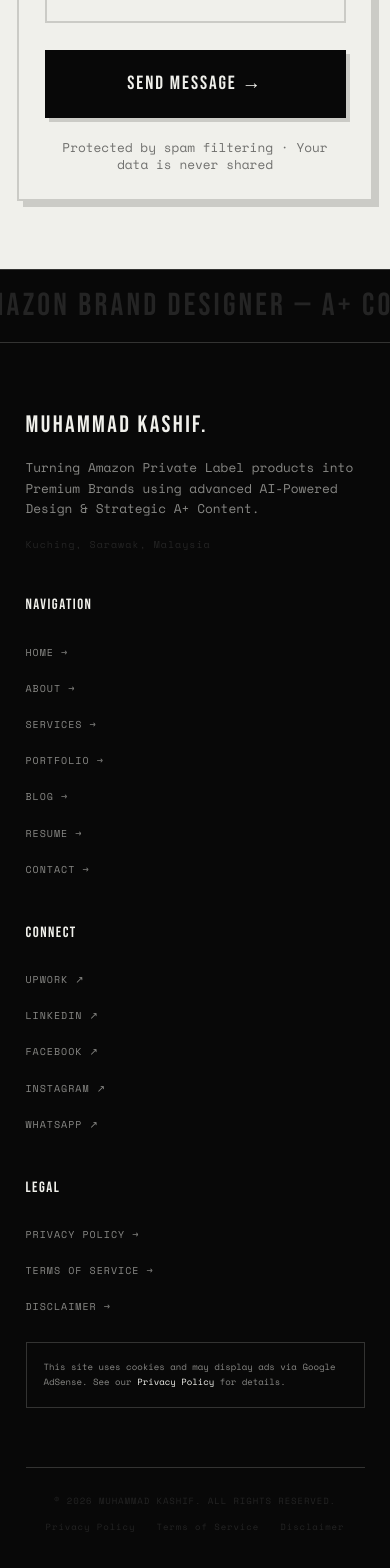
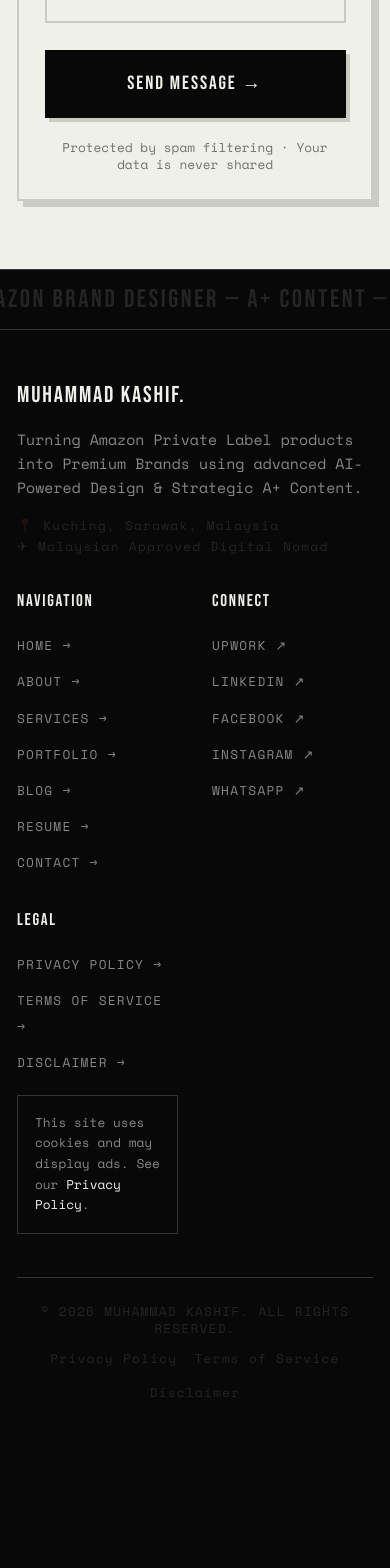
Before and after one commit to muhammadkashif928/muhammadkashif-net, a Next.js app: page / in a window 390 px wide. Shown: the part 9939-11507 px from the top of the page. After the commit the page ends 11391 px from the top, so only its background shows below. Built offline with nearby package versions, Linux system fonts and the light colour scheme.

Commit message:
Responsive + font: components/Footer.jsx

```diff
--- a/components/Footer.jsx
+++ b/components/Footer.jsx
@@ -8,13 +8,13 @@ const socials = [
 ]
 
 const navLinks = [
-  { label: 'Home',        href: '/' },
-  { label: 'About',       href: '/about/' },
-  { label: 'Services',    href: '/services/' },
-  { label: 'Portfolio',   href: '/my-portfolio/' },
-  { label: 'Blog',        href: '/blog/' },
-  { label: 'Resume',      href: '/resume/' },
-  { label: 'Contact',     href: '/contact-me/' },
+  { label: 'Home',      href: '/' },
+  { label: 'About',     href: '/about/' },
+  { label: 'Services',  href: '/services/' },
+  { label: 'Portfolio', href: '/my-portfolio/' },
+  { label: 'Blog',      href: '/blog/' },
+  { label: 'Resume',    href: '/resume/' },
+  { label: 'Contact',   href: '/contact-me/' },
 ]
 
 const legalLinks = [
@@ -23,44 +23,45 @@ const legalLinks = [
   { label: 'Disclaimer', href: '/disclaimer/' },
 ]
 
+const linkStyle = { color: 'var(--a-muted)' }
+
 export default function Footer() {
   return (
     <footer style={{ backgroundColor: 'var(--a-bg)', borderTop: '1px solid var(--a-border)' }}>
 
-      {/* Marquee strip */}
-      <div className="overflow-hidden py-4 border-b" style={{ borderColor: 'var(--a-border)' }}>
+      {/* Marquee */}
+      <div className="overflow-hidden py-3 sm:py-4 border-b" style={{ borderColor: 'var(--a-border)' }}>
         <div className="marquee-track">
           {Array(12).fill('AMAZON BRAND DESIGNER — A+ CONTENT — PRODUCT PHOTOGRAPHY — AI DESIGN — ').map((t, i) => (
-            <span key={i} className="font-bebas text-3xl tracking-widest mx-6" style={{ color: 'var(--a-subtle)' }}>{t}</span>
+            <span key={i} className="font-bebas text-2xl sm:text-3xl tracking-widest mx-5 sm:mx-6" style={{ color: 'var(--a-subtle)' }}>{t}</span>
           ))}
         </div>
       </div>
 
-      <div className="max-w-7xl mx-auto px-6 py-16">
-        <div className="grid md:grid-cols-4 gap-10">
+      <div className="max-w-7xl mx-auto px-4 sm:px-6 py-12 sm:py-16">
+        {/* Main grid — 1 col mobile, 2 col sm, 4 col lg */}
+        <div className="grid grid-cols-2 sm:grid-cols-2 lg:grid-cols-4 gap-8 sm:gap-10">
 
-          {/* Brand */}
-          <div className="md:col-span-1">
-            <div className="font-bebas tracking-[0.1em] leading-tight mb-4" style={{ fontSize: '1.4rem', color: 'var(--a-text)' }}>
+          {/* Brand — spans 2 cols on mobile */}
+          <div className="col-span-2 sm:col-span-2 lg:col-span-1">
+            <div className="font-bebas tracking-[0.08em] leading-tight mb-4" style={{ fontSize: '1.35rem', color: 'var(--a-text)' }}>
               MUHAMMAD KASHIF<span style={{ color: 'var(--accent)' }}>.</span>
             </div>
-            <p className="font-mono text-xs leading-relaxed max-w-xs mb-4" style={{ color: 'var(--a-muted)' }}>
+            <p className="font-mono text-sm leading-relaxed mb-4" style={{ color: 'var(--a-muted)' }}>
               Turning Amazon Private Label products into Premium Brands using
               advanced AI-Powered Design & Strategic A+ Content.
             </p>
-            <p className="font-mono text-[10px] tracking-widest" style={{ color: 'var(--a-subtle)' }}>
-              Kuching, Sarawak, Malaysia
-            </p>
+            <p className="font-mono text-xs tracking-widest" style={{ color: 'var(--a-subtle)' }}>📍 Kuching, Sarawak, Malaysia</p>
+            <p className="font-mono text-xs tracking-widest mt-1" style={{ color: 'var(--a-subtle)' }}>✈ Malaysian Approved Digital Nomad</p>
           </div>
 
           {/* Navigation */}
           <div>
-            <h4 className="font-bebas text-sm tracking-widest mb-5" style={{ color: 'var(--accent)' }}>NAVIGATION</h4>
+            <h4 className="font-bebas text-base tracking-widest mb-4 sm:mb-5" style={{ color: 'var(--accent)' }}>NAVIGATION</h4>
             <ul className="flex flex-col gap-2.5">
               {navLinks.map((l) => (
                 <li key={l.label}>
-                  <a href={l.href} className="font-mono text-[10px] tracking-widest transition-colors"
-                    style={{ color: 'var(--a-muted)' }}
+                  <a href={l.href} className="font-mono text-xs sm:text-sm tracking-widest transition-colors" style={linkStyle}
                     onMouseEnter={e => e.target.style.color = 'var(--a-text)'}
                     onMouseLeave={e => e.target.style.color = 'var(--a-muted)'}
                   >
@@ -73,12 +74,12 @@ export default function Footer() {
 
           {/* Connect */}
           <div>
-            <h4 className="font-bebas text-sm tracking-widest mb-5" style={{ color: 'var(--accent)' }}>CONNECT</h4>
+            <h4 className="font-bebas text-base tracking-widest mb-4 sm:mb-5" style={{ color: 'var(--accent)' }}>CONNECT</h4>
             <ul className="flex flex-col gap-2.5">
               {socials.map((s) => (
                 <li key={s.label}>
                   <a href={s.href} target="_blank" rel="noopener noreferrer"
-                    className="font-mono text-[10px] tracking-widest transition-colors" style={{ color: 'var(--a-muted)' }}
+                    className="font-mono text-xs sm:text-sm tracking-widest transition-colors" style={linkStyle}
                     onMouseEnter={e => e.target.style.color = 'var(--a-text)'}
                     onMouseLeave={e => e.target.style.color = 'var(--a-muted)'}
                   >
@@ -91,11 +92,11 @@ export default function Footer() {
 
           {/* Legal */}
           <div>
-            <h4 className="font-bebas text-sm tracking-widest mb-5" style={{ color: 'var(--accent)' }}>LEGAL</h4>
+            <h4 className="font-bebas text-base tracking-widest mb-4 sm:mb-5" style={{ color: 'var(--accent)' }}>LEGAL</h4>
             <ul className="flex flex-col gap-2.5">
               {legalLinks.map((l) => (
                 <li key={l.label}>
-                  <a href={l.href} className="font-mono text-[10px] tracking-widest transition-colors" style={{ color: 'var(--a-muted)' }}
+                  <a href={l.href} className="font-mono text-xs sm:text-sm tracking-widest transition-colors" style={linkStyle}
                     onMouseEnter={e => e.target.style.color = 'var(--a-text)'}
                     onMouseLeave={e => e.target.style.color = 'var(--a-muted)'}
                   >
@@ -104,26 +105,23 @@ export default function Footer() {
                 </li>
               ))}
             </ul>
-            <div className="mt-6 p-4 border" style={{ borderColor: 'var(--a-border)' }}>
-              <p className="font-mono text-[9px] leading-relaxed" style={{ color: 'var(--a-muted)' }}>
-                This site uses cookies and may display ads via Google AdSense.
-                See our <a href="/privacy-policy/" style={{ color: 'var(--a-text)' }}>Privacy Policy</a> for details.
+            <div className="mt-5 p-4 border" style={{ borderColor: 'var(--a-border)' }}>
+              <p className="font-mono text-xs leading-relaxed" style={{ color: 'var(--a-muted)' }}>
+                This site uses cookies and may display ads. See our{' '}
+                <a href="/privacy-policy/" style={{ color: 'var(--a-text)' }}>Privacy Policy</a>.
               </p>
             </div>
           </div>
         </div>
 
         {/* Bottom bar */}
-        <div className="mt-14 pt-6 flex flex-col md:flex-row justify-between items-center gap-3 border-t" style={{ borderColor: 'var(--a-border)' }}>
-          <p className="font-mono text-[9px] tracking-widest" style={{ color: 'var(--a-subtle)' }}>
+        <div className="mt-10 sm:mt-14 pt-6 flex flex-col sm:flex-row justify-between items-center gap-3 border-t" style={{ borderColor: 'var(--a-border)' }}>
+          <p className="font-mono text-xs tracking-widest text-center sm:text-left" style={{ color: 'var(--a-subtle)' }}>
             © {new Date().getFullYear()} MUHAMMAD KASHIF. ALL RIGHTS RESERVED.
           </p>
-          <div className="flex gap-5">
+          <div className="flex flex-wrap justify-center gap-4 sm:gap-5">
             {legalLinks.map((l) => (
-              <a key={l.label} href={l.href} className="font-mono text-[9px] tracking-widest transition-colors" style={{ color: 'var(--a-subtle)' }}
-                onMouseEnter={e => e.target.style.color = 'var(--a-muted)'}
-                onMouseLeave={e => e.target.style.color = 'var(--a-subtle)'}
-              >
+              <a key={l.label} href={l.href} className="font-mono text-xs tracking-widest transition-colors" style={{ color: 'var(--a-subtle)' }}>
                 {l.label}
               </a>
             ))}
```
